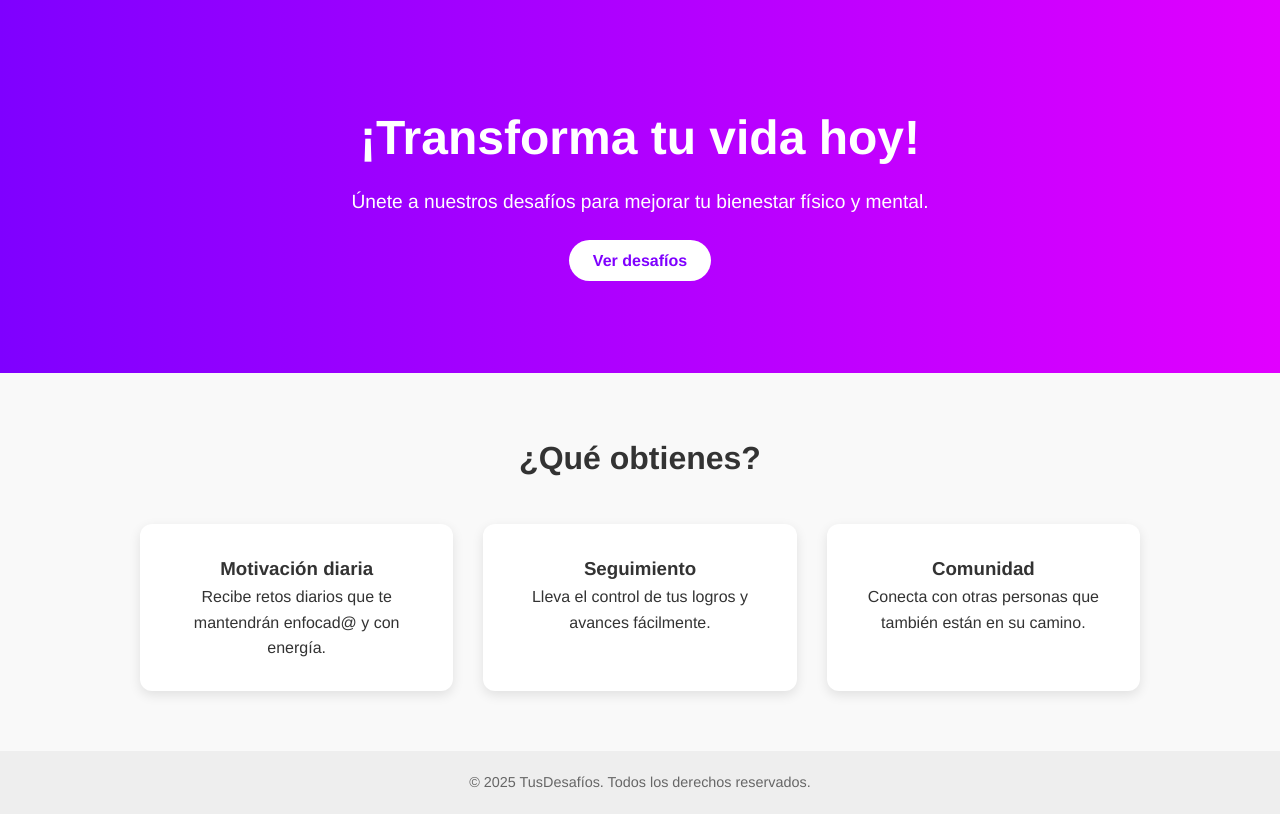
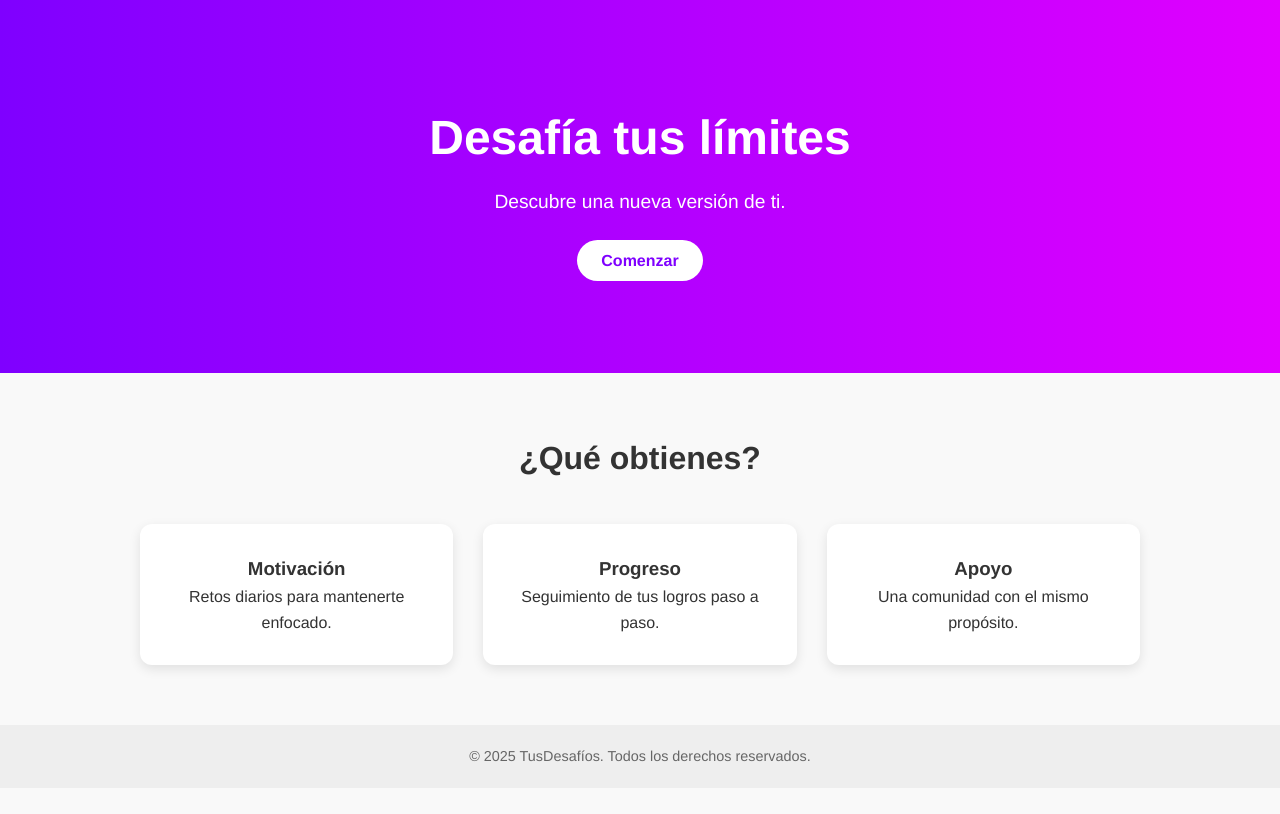
Before and after one commit to Danielaramos23/web, a plain HTML site: page index.html in a window 1280 px wide. Drawn offline with Linux system fonts and the light colour scheme.

Commit message:
index.html

```diff
--- a/index.html
+++ b/index.html
@@ -9,9 +9,9 @@
 <body>
   <header class="hero">
     <div class="hero-content">
-      <h1>¡Transforma tu vida hoy!</h1>
-      <p>Únete a nuestros desafíos para mejorar tu bienestar físico y mental.</p>
-      <a href="#benefits" class="btn-primary">Ver desafíos</a>
+      <h1>Desafía tus límites</h1>
+      <p>Descubre una nueva versión de ti.</p>
+      <a href="#benefits" class="btn-primary">Comenzar</a>
     </div>
   </header>
 
@@ -19,16 +19,16 @@
     <h2>¿Qué obtienes?</h2>
     <div class="benefits-grid">
       <div class="benefit-card">
-        <h3>Motivación diaria</h3>
-        <p>Recibe retos diarios que te mantendrán enfocad@ y con energía.</p>
+        <h3>Motivación</h3>
+        <p>Retos diarios para mantenerte enfocado.</p>
       </div>
       <div class="benefit-card">
-        <h3>Seguimiento</h3>
-        <p>Lleva el control de tus logros y avances fácilmente.</p>
+        <h3>Progreso</h3>
+        <p>Seguimiento de tus logros paso a paso.</p>
       </div>
       <div class="benefit-card">
-        <h3>Comunidad</h3>
-        <p>Conecta con otras personas que también están en su camino.</p>
+        <h3>Apoyo</h3>
+        <p>Una comunidad con el mismo propósito.</p>
       </div>
     </div>
   </section>
```
